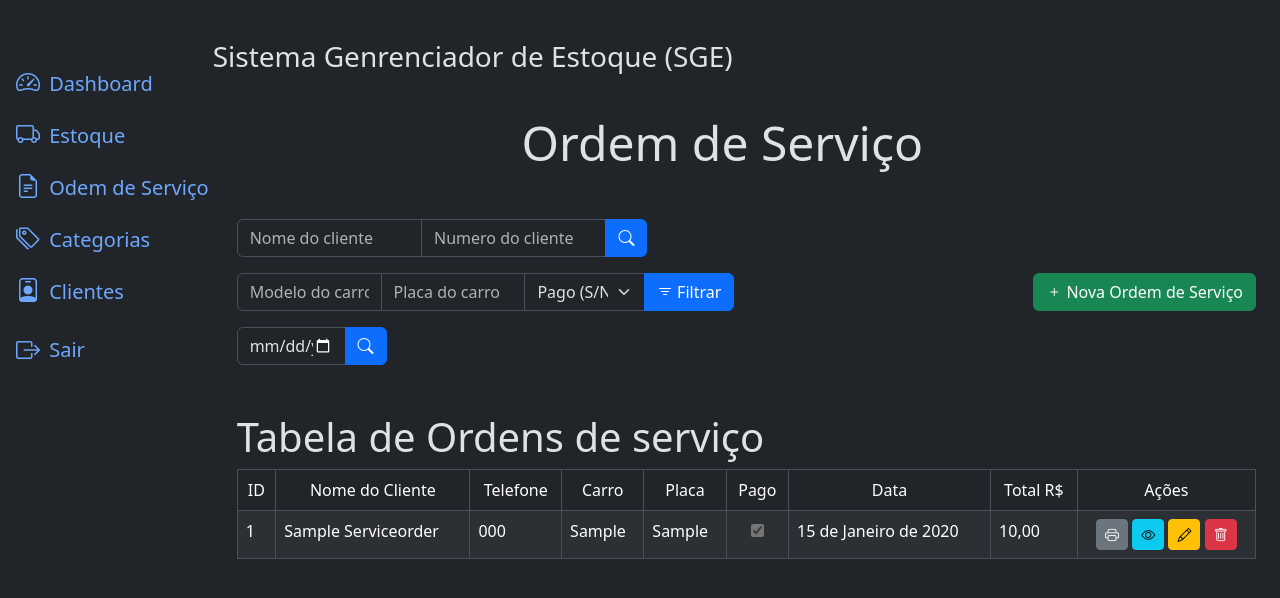
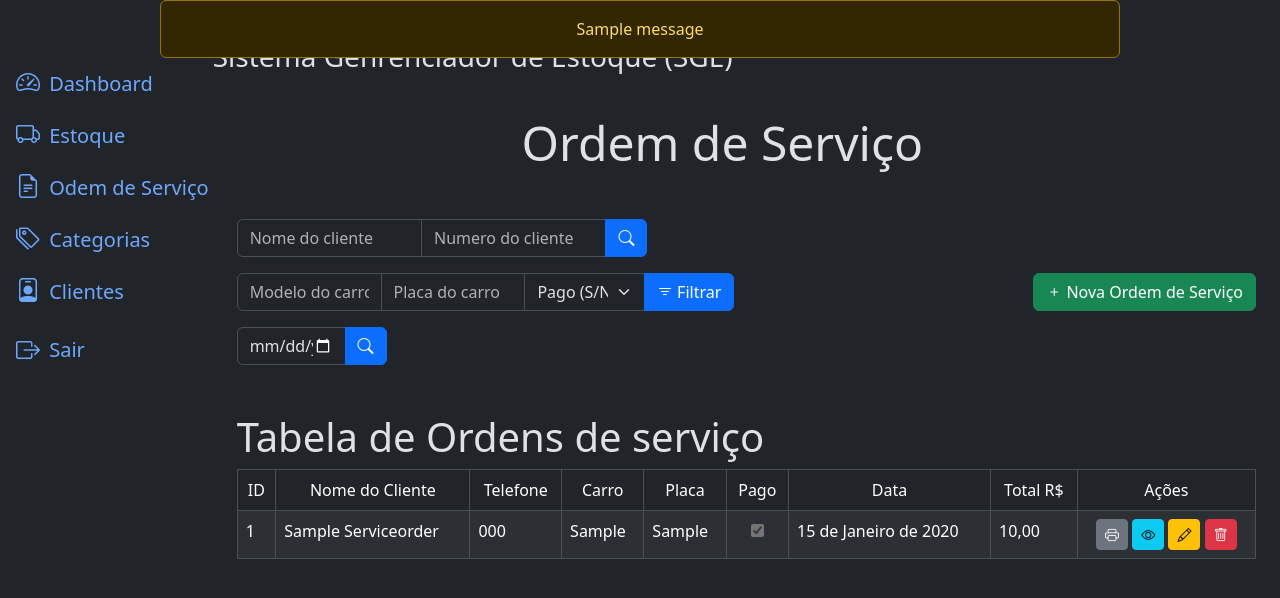
Before and after one commit to Gustavodeoliveiraa/autoarjr, a Django app: page /service_order/list in a window 1280 px wide. Shown: the top 598 px of the page. Run offline with Django 5.2, Linux system fonts and the light colour scheme; a user stored in the database is signed in; tables that the repository leaves empty hold one stand-in row (values such as "Sample post"); one stand-in notice (Sample message) is shown; some libraries are stand-ins or nearby versions.

Commit message:
feature: added user permission and setting user groups

```diff
--- a/project/templates/base.html
+++ b/project/templates/base.html
@@ -23,7 +23,19 @@
     <title> SGE | {% block title %}{% endblock title %} </title>
 </head>
 <body>
-    <div class="container-fluid d-sm-block d-md-flex" >
+    <div class="container-fluid d-sm-block d-md-flex position-relative justify-content-center" >
+
+        <div class="position-absolute top-30 start-30 text-center w-75">
+            {% if messages %}
+                <div class="w-100 justify-content-center align-item-center">
+                    <div class="alert alert-warning">
+                        {% for message in messages %}
+                            {{ message }}
+                        {% endfor %}
+                    </div>
+                </div>
+            {% endif %}
+        </div>
 
         {% if user.is_authenticated %}
             {% include "components/_sidebar.html" %}
--- a/service_order/templates/list_service_order.html
+++ b/service_order/templates/list_service_order.html
@@ -40,11 +40,15 @@
             </form>
         </div>
 
+
         <div class="col-md-6 mt-4 mt-md-0">
-            <a href="{% url 'service_order:register' %}" class="btn btn-success float-end">
+            <a href="{% url 'service_order:register' %}" class="btn btn-success float-end {% if not perms.service_order.add_serviceorder %} disabled {% endif %}">
                 <i class="bi bi-plus"></i> Nova Ordem de Serviço
             </a>
         </div>
+
+
+
     </div>
     <div class="row ">
         <div class="col-md-2">
--- a/service_order/views.py
+++ b/service_order/views.py
@@ -1,20 +1,29 @@
 from django.views import generic
 from django.urls import reverse_lazy
+from django.contrib import messages
+from django.shortcuts import redirect
 from .models import ServiceOrder
 from .forms import FormRegisterServiceOrder
 from utils.get_stripped_value import (
     get_and_strip_request_param as strip_param
 )
+from django.contrib.auth.mixins import PermissionRequiredMixin, LoginRequiredMixin
 
 
-class RegisterServiceOrder(generic.CreateView):
+class RegisterServiceOrder(PermissionRequiredMixin, LoginRequiredMixin, generic.CreateView):
     model = ServiceOrder
     form_class = FormRegisterServiceOrder
     success_url = reverse_lazy('service_order:list')
     template_name = '../templates/register_service_order.html'
+    permission_required = 'service_order.add_serviceorder'
+    permission_denied_message = 'Você não tem permissão para criar ordens de serviço !'
+
+    def handle_no_permission(self):
+        messages.warning(self.request, self.permission_denied_message)
+        return redirect('service_order:list')
 
 
-class ListServiceOrderView(generic.ListView):
+class ListServiceOrderView(LoginRequiredMixin, generic.ListView):
     model = ServiceOrder
     paginate_by = 25
     context_object_name = 'service_orders'
@@ -42,26 +51,44 @@ class ListServiceOrderView(generic.ListView):
         return QuerySet
 
 
-class UpdateServiceOrderView(generic.UpdateView):
+class UpdateServiceOrderView(PermissionRequiredMixin, LoginRequiredMixin, generic.UpdateView):
     model = ServiceOrder
     form_class = FormRegisterServiceOrder
     success_url = reverse_lazy('service_order:list')
     template_name = '../templates/update_service_order.html'
+    permission_required = 'service_order.change_serviceorder'
+    permission_denied_message = 'Você não tem permissão para atualizar ordens de serviço !'
+
+    def handle_no_permission(self):
+        messages.warning(self.request, self.permission_denied_message)
+        return redirect('service_order:list')
 
 
-class DetailServiceOrderView(generic.DetailView):
+class DetailServiceOrderView(PermissionRequiredMixin, LoginRequiredMixin, generic.DetailView):
     model = ServiceOrder
     context_object_name = 'service_order'
     template_name = '../templates/detail_service_order.html'
+    permission_required = 'service_order.view_serviceorder'
+    permission_denied_message = 'Você não tem permissão para visualizar ordens de serviço !'
+
+    def handle_no_permission(self):
+        messages.warning(self.request, self.permission_denied_message)
+        return redirect('service_order:list')
 
 
-class DeleteServiceOrderView(generic.DeleteView):
+class DeleteServiceOrderView(PermissionRequiredMixin, LoginRequiredMixin, generic.DeleteView):
     model = ServiceOrder
     success_url = reverse_lazy('service_order:list')
     template_name = '../templates/delete_service_order.html'
+    permission_required = 'service_order.delete_serviceorder'
+    permission_denied_message = 'Você não tem permissão para deletar ordens de serviço !'
+
+    def handle_no_permission(self):
+        messages.warning(self.request, self.permission_denied_message)
+        return redirect('service_order:list')
 
 
-class PrintServiceOrder(generic.DetailView):
+class PrintServiceOrder(LoginRequiredMixin, generic.DetailView):
     model = ServiceOrder
     context_object_name = 'service_order'
     template_name = '../templates/print_service_order.html'
```
Also changed, not shown: storage/templates/category/list_category.html, storage/templates/storage/list_storage.html, storage/view/category_views.py, storage/view/storage_views.py.
